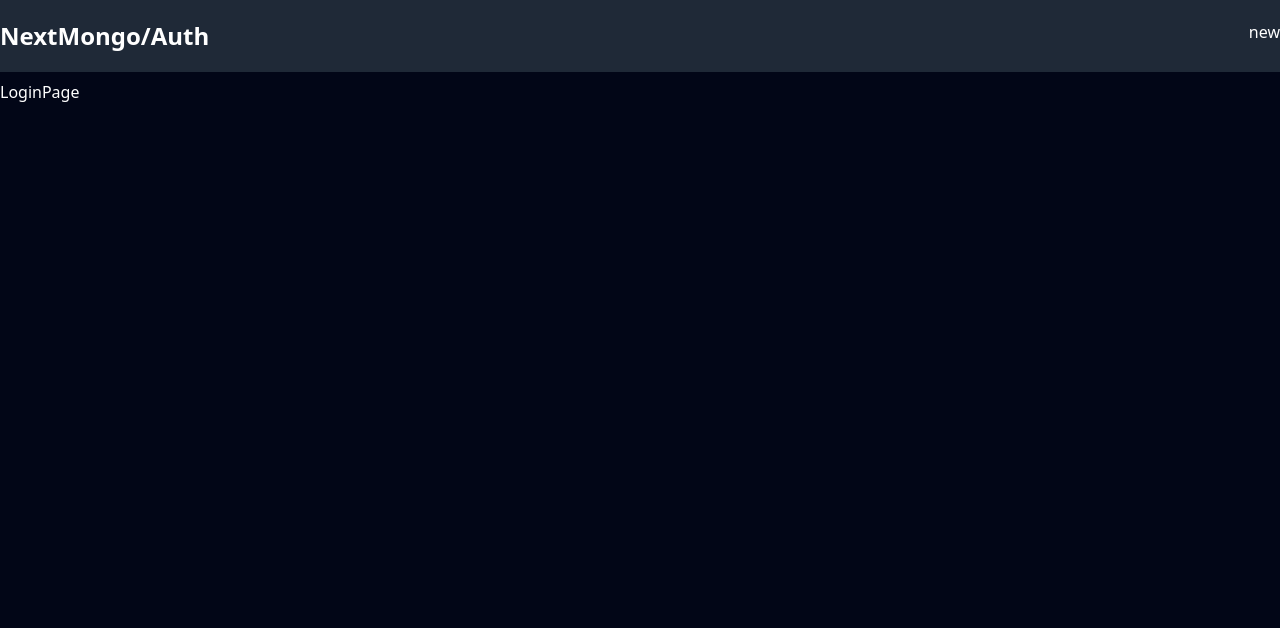
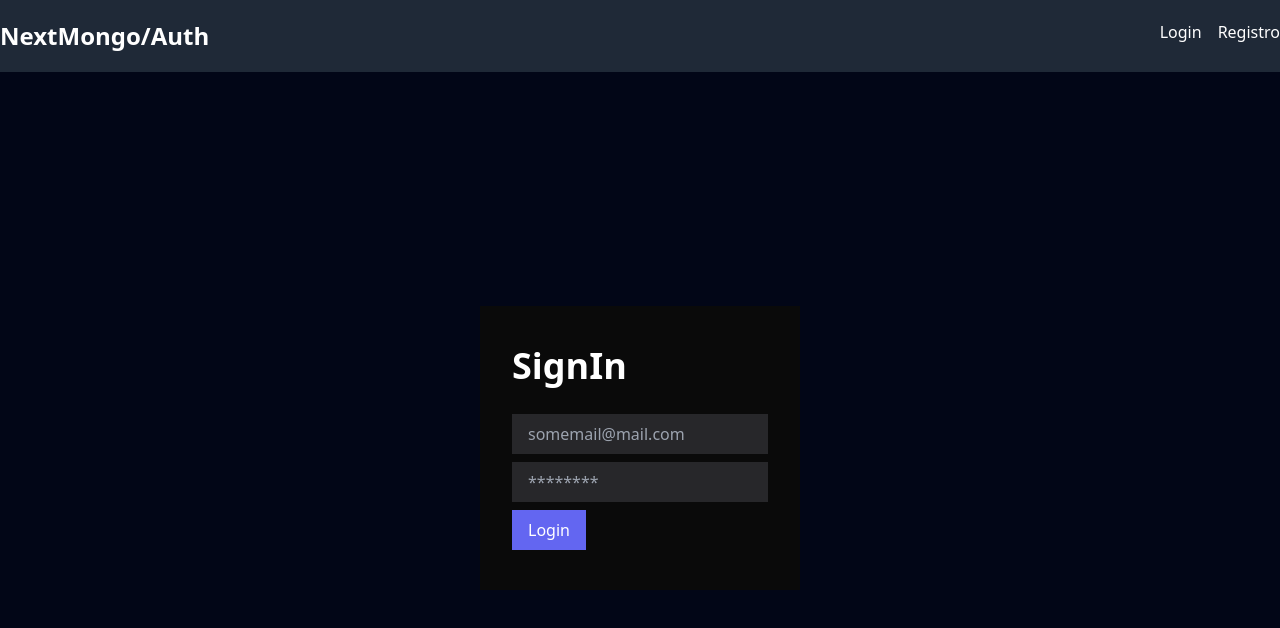
Before and after one commit to facundoenriquez/next-mongo-crud, a Next.js app: page /login in a window 1280 px wide. Shown: the top 628 px of the page. Built offline with nearby package versions, Linux system fonts and the light colour scheme; no server answers.

Commit message:
auth register and login

```diff
--- a/src/app/components/NavBar.jsx
+++ /dev/null
@@ -1,19 +0,0 @@
-import Link from "next/link"
-
-const NavBar = () => {
-    return (
-        <nav className="bg-gray-800 py-5 mb-2">
-            <div className="container px-10 md:px-0 mx-auto flex justify-between">
-                <Link href="/">
-                    <h1 className="text-2xl font-bold">NextMongo/Auth</h1>
-                </Link>
-                <ul className="flex gap-x-4">
-                    <li>
-                        <Link href="/tasks/new">new</Link>
-                    </li>
-                </ul>
-            </div>
-        </nav>
-    )
-}
-export default NavBar
--- a/src/app/dashboard/page.tsx
+++ b/src/app/dashboard/page.tsx
@@ -3,7 +3,19 @@ import { useSession } from 'next-auth/react';
 
 const DashboardPage = () => {
     const { data: session, status } = useSession();
-    console.log(session, status);
-    return <div>DashboardPage</div>;
+    return (
+        <div>
+            <pre>
+                {JSON.stringify(
+                    {
+                        session,
+                        status,
+                    },
+                    null,
+                    2
+                )}
+            </pre>
+        </div>
+    );
 };
 export default DashboardPage;
--- a/src/app/layout.jsx
+++ b/src/app/layout.jsx
@@ -1,6 +1,6 @@
 import { Inter } from "next/font/google";
 import "./globals.css";
-import NavBar from "./components/NavBar";
+import NavBar from "../components/NavBar";
 import Providers from './Providers'
 
 export const metadata = {
--- a/src/app/login/page.tsx
+++ b/src/app/login/page.tsx
@@ -1,6 +1,79 @@
+'use client';
+import { useState } from 'react';
+import { signIn } from 'next-auth/react';
+import { useRouter } from 'next/navigation';
+
 const LoginPage = () => {
-  return (
-    <div>LoginPage</div>
-  )
-}
-export default LoginPage
+    const [error, setError] = useState('');
+
+    const router = useRouter();
+
+    const handleSubmit = async (e) => {
+        e.preventDefault();
+        const formData = new FormData(e.currentTarget);
+
+        const res = await signIn('credentials', {
+            email: formData.get('email'),
+            password: formData.get('password'),
+            redirect: false,
+        });
+
+        if (res?.error) return setError(res.error);
+
+        if (res.ok) return router.push('/dashboard');
+
+        setError(null);
+    };
+
+    const handleDismiss = () => {
+        setError(null);
+    };
+
+    return (
+        <div className='justify-center h-[calc(100vh-4rem)] flex items-center'>
+            <form
+                onSubmit={handleSubmit}
+                className='bg-neutral-950 px-8 py-10 w-3/12'
+            >
+                <h1 className='text-4xl font-bold mb-7'>SignIn</h1>
+
+                {error && (
+                    <div
+                        className=' max-w-sm bg-red-100 border border-red-400 text-red-700 px-4 py-3 mt-2 mb-2 rounded relative'
+                        role='alert'
+                        id='error_message'
+                    >
+                        <strong className='font-bold'>{error} !</strong>
+                        <span className='absolute top-0 bottom-0 right-0 px-4 py-3'>
+                            <svg
+                                className='fill-current h-6 w-6 text-red-500'
+                                role='button'
+                                xmlns='http://www.w3.org/2000/svg'
+                                viewBox='0 0 20 20'
+                                onClick={() => handleDismiss()}
+                            >
+                                <title>Close</title>
+                                <path d='M14.348 14.849a1.2 1.2 0 0 1-1.697 0L10 11.819l-2.651 3.029a1.2 1.2 0 1 1-1.697-1.697l2.758-3.15-2.759-3.152a1.2 1.2 0 1 1 1.697-1.697L10 8.183l2.651-3.031a1.2 1.2 0 1 1 1.697 1.697l-2.758 3.152 2.758 3.15a1.2 1.2 0 0 1 0 1.698z' />
+                            </svg>
+                        </span>
+                    </div>
+                )}
+
+                <input
+                    type='text'
+                    name='email'
+                    placeholder='somemail@mail.com'
+                    className='bg-zinc-800 px-4 py-2 block mb-2 w-full'
+                />
+                <input
+                    type='password'
+                    name='password'
+                    placeholder='********'
+                    className='bg-zinc-800 px-4 py-2 block mb-2 w-full'
+                />
+                <button className='bg-indigo-500 px-4 py-2'>Login</button>
+            </form>
+        </div>
+    );
+};
+export default LoginPage;
--- a/src/app/register/page.tsx
+++ b/src/app/register/page.tsx
@@ -1,19 +1,32 @@
 'use client';
 import axios, { AxiosError } from 'axios';
 import { useState } from 'react';
+import { signIn } from 'next-auth/react';
+import { useRouter } from 'next/navigation';
 
 const RegisterPage = () => {
     const [error, setError] = useState();
+
+    const router = useRouter();
 
     const handleSubmit = async (e) => {
         e.preventDefault();
         const formData = new FormData(e.currentTarget);
         try {
-            const user = await axios.post('/api/auth/signup', {
+            const signupResponse = await axios.post('/api/auth/signup', {
                 email: formData.get('email'),
                 fullname: formData.get('fullname'),
                 password: formData.get('password'),
             });
+
+            const res = await signIn('credentials', {
+                email: signupResponse.data.email,
+                password: formData.get('password'),
+                redirect: false,
+            });
+
+            if (res.ok) return router.push('/dashboard');
+
             setError(null);
         } catch (error) {
             console.log(error);
@@ -28,9 +41,12 @@ const RegisterPage = () => {
     };
 
     return (
-        <div>
-            <form onSubmit={handleSubmit}>
-                <h1>Signup</h1>
+        <div className='justify-center h-[calc(100vh-4rem)] flex items-center'>
+            <form
+                onSubmit={handleSubmit}
+                className='bg-neutral-950 px-8 py-10 w-3/12'
+            >
+                <h1 className='text-4xl font-bold mb-7'>SignUp</h1>
 
                 {error && (
                     <div
@@ -58,19 +74,19 @@ const RegisterPage = () => {
                     type='text'
                     name='fullname'
                     placeholder='fullname'
-                    className='bg-zinc-800 px-4 py-2 block mb-2'
+                    className='bg-zinc-800 px-4 py-2 block mb-2 w-full'
                 />
                 <input
                     type='text'
                     name='email'
                     placeholder='somemail@mail.com'
-                    className='bg-zinc-800 px-4 py-2 block mb-2'
+                    className='bg-zinc-800 px-4 py-2 block mb-2 w-full'
                 />
                 <input
                     type='text'
                     name='password'
                     placeholder='********'
-                    className='bg-zinc-800 px-4 py-2 block mb-2'
+                    className='bg-zinc-800 px-4 py-2 block mb-2 w-full'
                 />
                 <button className='bg-indigo-500 px-4 py-2'>Register</button>
             </form>
--- /dev/null
+++ b/src/components/NavBar.jsx
@@ -0,0 +1,77 @@
+import { getServerSession } from 'next-auth'
+import Link from "next/link"
+
+const NavBar = async () => {
+
+    const session = await getServerSession()
+    console.log(session)
+    let isOpen = false;
+
+    const toggleDropdown = () => {
+        isOpen = !isOpen;
+    };
+
+    return (
+        <nav className="bg-gray-800 py-5 mb-2">
+            <div className="container px-10 md:px-0 mx-auto flex justify-between">
+                <Link href="/">
+                    <h1 className="text-2xl font-bold">NextMongo/Auth</h1>
+                </Link>
+                {session === null
+                    ?
+                    <ul className="flex gap-x-4">
+                        <li>
+                            <Link href={"/login"}>Login</Link>
+                        </li>
+                        <li>
+                            <Link href="/register">Registro</Link>
+                        </li>
+                    </ul>
+                    :
+                    <ul className="flex gap-x-4">
+                        <li>
+                            <Link href="/tasks/new">New</Link>
+                        </li>
+                        <li>
+                            <Link href="/dashboard">Dashboard</Link>
+                        </li>
+                        <li>
+
+                            <button id="dropdownUserAvatarButton"
+                                data-dropdown-toggle="dropdownAvatar"
+                                className="flex text-sm bg-gray-800 rounded-full md:me-0 focus:ring-4 focus:ring-gray-300 dark:focus:ring-gray-600"
+                                type="button"
+                                // onClick={toggleDropdown}
+                            >
+                                <span className="sr-only">Open user menu</span>
+                                <img className="w-8 h-8 rounded-full" src="https://flowbite.com/docs/images/logo.svg" alt="user photo" />
+                            </button>
+
+                            <div id="dropdownAvatar" className={`${isOpen ? 'block' : 'hidden'
+                                } z-10 bg-white divide-y divide-gray-100 rounded-lg shadow w-44 dark:bg-gray-700 dark:divide-gray-600 absolute top-18 right-7`}>
+                                <div className="px-4 py-3 text-sm text-gray-900 dark:text-white">
+                                    <div>Bonnie Green</div>
+                                    <div className="font-medium truncate">name@flowbite.com</div>
+                                </div>
+                                <ul className="py-2 text-sm text-gray-700 dark:text-gray-200" aria-labelledby="dropdownUserAvatarButton">
+                                    <li>
+                                        <Link
+                                            // onClick={toggleDropdown}
+                                            href={'/dashboard'}
+                                            className="block px-4 py-2 hover:bg-gray-100 dark:hover:bg-gray-600 dark:hover:text-white">Dashboard</Link>
+                                    </li>
+                                </ul>
+                                <div className="py-2">
+                                    <Link href={"/api/auth/signout"} className="block px-4 py-2 text-sm text-gray-700 hover:bg-gray-100 dark:hover:bg-gray-600 dark:text-gray-200 dark:hover:text-white">Sign out</Link>
+                                </div>
+                            </div>
+                        </li>
+
+                    </ul>
+                }
+
+            </div>
+        </nav>
+    )
+}
+export default NavBar
--- /dev/null
+++ b/src/middleware.ts
@@ -0,0 +1,5 @@
+export { default } from 'next-auth/middleware';
+
+export const config = {
+    matcher: ['/dashboard/:path*'],
+};
```
Also changed, not shown: src/app/api/auth/[...nextauth]/route.ts (+30 -14 lines), src/components/TaskCard.jsx (renamed from src/app/components/TaskCard.jsx).
